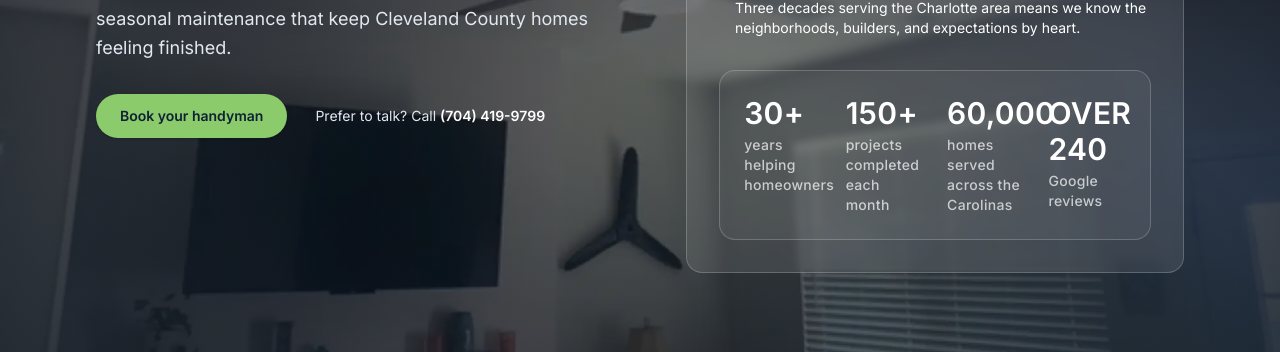
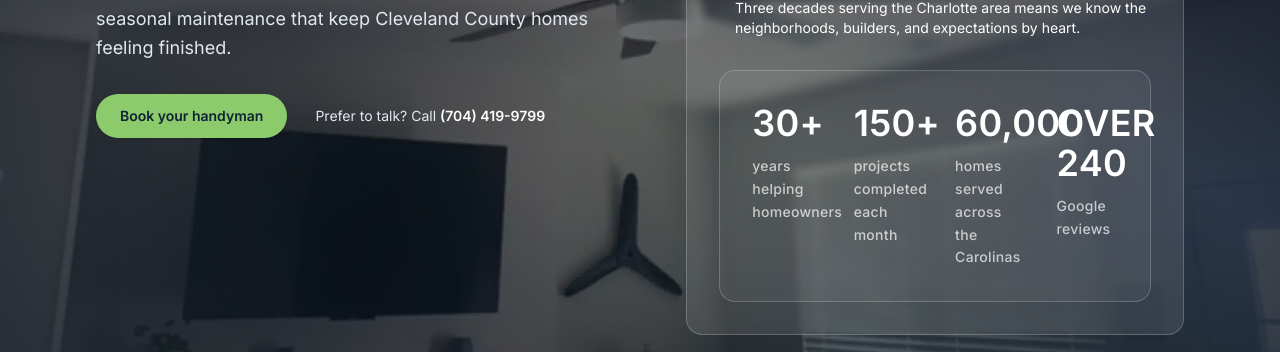
Before and after one commit to Masonba11/installitguy, a Next.js app: page / in a window 1280 px wide. Shown: the part 441-793 px from the top of the page. Built offline with nearby package versions, Linux system fonts and the light colour scheme; no server answers.

Commit message:
Increase spacing for homepage stats

```diff
--- a/pages/index.jsx
+++ b/pages/index.jsx
@@ -434,18 +434,18 @@ export default function Home() {
                   </li>
                 ))}
               </ul>
-              <div className="mt-8 rounded-2xl border border-white/20 bg-white/5 p-6 text-white">
-                <dl className="grid grid-cols-2 gap-6 text-xs uppercase tracking-wide text-white/80 sm:grid-cols-4">
+              <div className="mt-8 rounded-2xl border border-white/20 bg-white/5 p-8 text-white">
+                <dl className="grid grid-cols-2 gap-y-8 gap-x-6 text-xs uppercase tracking-wide text-white/80 sm:grid-cols-4 md:gap-x-10 md:gap-y-10">
                   {stats.map((stat) => (
-                    <div key={stat.label} className="text-left">
-                      <dt className="text-white text-2xl font-semibold md:text-3xl">
+                    <div key={stat.label} className="text-left space-y-3">
+                      <dt className="text-white text-3xl font-semibold md:text-4xl">
                         <AnimatedStat
                           value={stat.value}
                           suffix={stat.suffix}
                           prefix={stat.prefix}
                         />
                       </dt>
-                      <dd className="mt-1 text-white/70 normal-case text-sm font-medium">
+                      <dd className="text-white/70 normal-case text-sm font-medium leading-relaxed">
                         {stat.label}
                       </dd>
                     </div>
```
